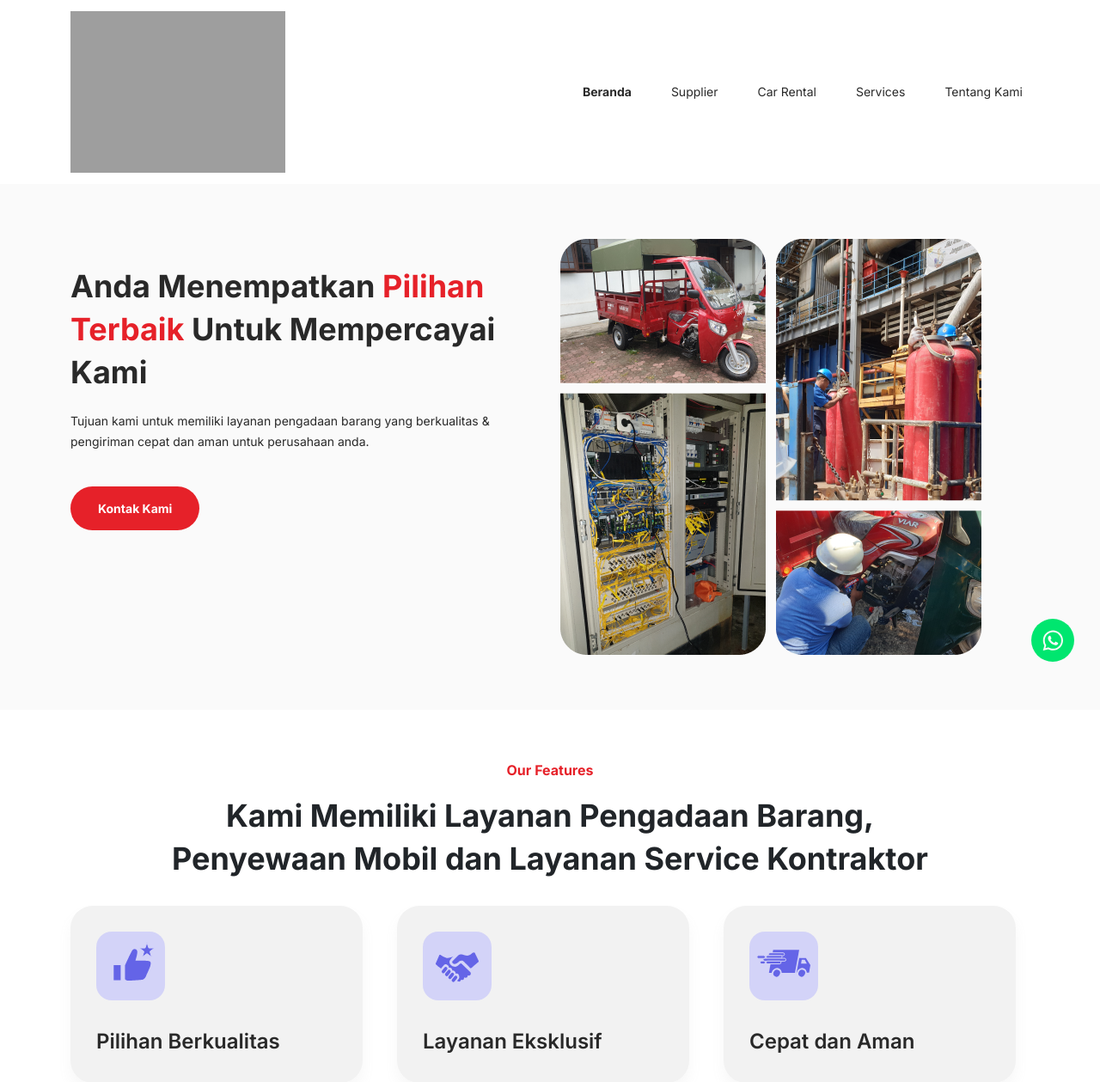
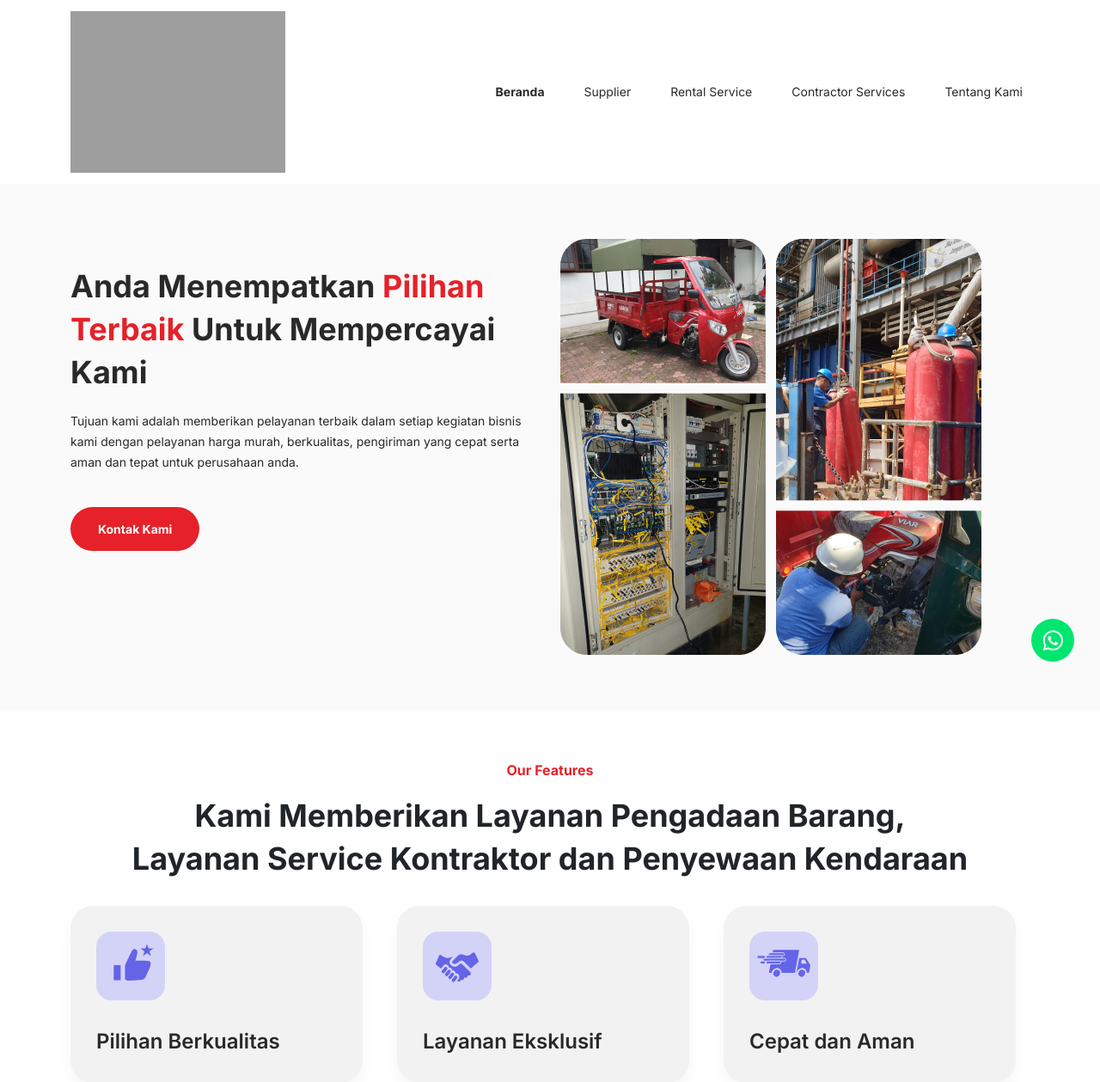
Before and after one commit to onlymeknow88/company-profile, a PHP site: page / in a window 1280 px wide. Shown: the top 1259 px of the page at 86% size. Run offline with PHP 8.4, Linux system fonts and the light colour scheme; style sheets or scripts are compiled from the project's sources; grey boxes are pictures that could not be loaded.

Commit message:
update commit

```diff
--- a/index.html
+++ b/index.html
@@ -34,10 +34,10 @@
                         <a class="nav-link" href="/supplier.html">Supplier</a>
                     </li>
                     <li class="nav-item">
-                        <a class="nav-link" href="/car-rental.html">Car Rental</a>
+                        <a class="nav-link" href="/car-rental.html">Rental Service</a>
                     </li>
                     <li class="nav-item">
-                        <a class="nav-link" href="/services.html">Services</a>
+                        <a class="nav-link" href="/services.html">Contractor Services</a>
                     </li>
                     <li class="nav-item">
                         <a class="nav-link" href="#">Tentang Kami</a>
@@ -57,8 +57,8 @@
                                 Anda Menempatkan <span class="text-red">Pilihan Terbaik</span> Untuk Mempercayai <br> Kami
                             </h1>
                             <p class="support">
-                                Tujuan kami untuk memiliki layanan pengadaan barang yang berkualitas &
-                                <br> pengiriman cepat dan aman untuk perusahaan anda.
+                                Tujuan kami adalah memberikan pelayanan terbaik dalam setiap kegiatan bisnis kami dengan pelayanan harga murah, berkualitas,
+                                 pengiriman yang cepat serta aman dan tepat untuk perusahaan anda.
                             </p>
                             <p class="cta">
                                 <a href="https://api.whatsapp.com/send?phone=6281253638777&text=Halo, Untuk lebih detail silahkan chat dengan kami." class="btn btn-primary btn-contact">
@@ -80,8 +80,8 @@
     <section id="feature" class="feature">
         <div class="container">
             <p class="text-red fw-bold text-center">Our Features</p>
-            <h2 class="title-feature text-center mb-30">Kami Memiliki Layanan Pengadaan Barang, <br>
-                Penyewaan Mobil dan Layanan Service Kontraktor</h2>
+            <h2 class="title-feature text-center mb-30">Kami Memberikan Layanan Pengadaan Barang,
+                <br>Layanan Service Kontraktor dan Penyewaan Kendaraan</h2>
             <div class="row gap-lg-0 gap-4">
                 <div class="col-lg-4">
                     <div class="card feature-card">
@@ -197,7 +197,7 @@
                     </div>
                     <div class="col-lg-7">
                         <div class="supplier-service">
-                            <h2 class="fw-bold text-lg-1 mb-20">Supplier Service</h2>
+                            <h2 class="fw-bold text-lg-1 mb-20">Rental Service</h2>
                             <div class="row">
                                 <ul class="col-lg-6 col-12 items">
                                     <li class="item">Rental Kendaraan Dump Truck</li>
@@ -260,13 +260,13 @@
                                 <p class="text-lg fw-semibold text-white mb-12">Perusahaan</p>
                                 <ul class="list-unstyled">
                                     <li class="mb-6">
-                                        <a href="#" class="text-md text-white text-decoration-none">Supplier</a>
+                                        <a href="/supplier.html" class="text-md text-white text-decoration-none">Supplier Service</a>
                                     </li>
                                     <li class="mb-6">
-                                        <a href="#" class="text-md text-white text-decoration-none">Car Rental</a>
+                                        <a href="/car-rental.html" class="text-md text-white text-decoration-none">Rental Service</a>
                                     </li>
                                     <li class="mb-6">
-                                        <a href="#" class="text-md text-white text-decoration-none">Contractor Services</a>
+                                        <a href="/services.html" class="text-md text-white text-decoration-none">Contractor Services</a>
                                     </li>
                                     <li class="mb-6">
                                         <a href="#" class="text-md text-white text-decoration-none">Tentang Kami</a>
```
Also changed, not shown: assets/css/main.scss (+20 -0 lines), car-rental.html (+5 -5 lines), services.html (+5 -5 lines), supplier.html (+5 -5 lines), 1 other file.
